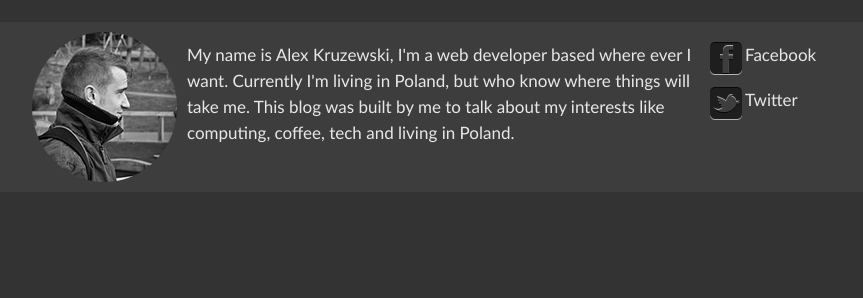
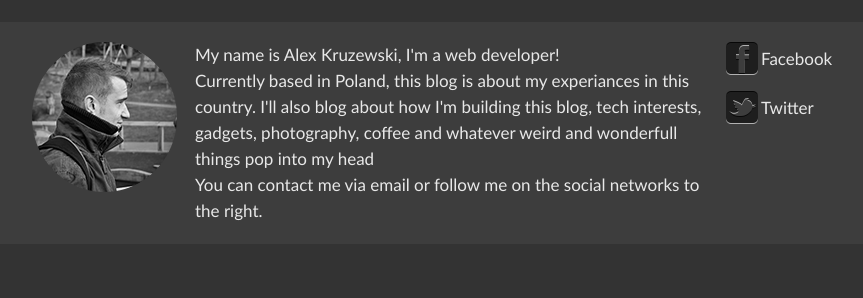
Before and after one commit to AlexKruzewski/KBlog, a Django app: page / in a window 1280 px wide. Shown: the part 104-402 px from the top of the page, without its empty margins (158-1021 px from the left). Run offline with Django 3.2, Linux system fonts and the light colour scheme; data that the repository does not hold is empty; parts of the project's set-up code (start-up, migrations or seed data) failed here and were passed over.

Commit message:
style tweaks

```diff
--- a/static/sass/layout.scss
+++ b/static/sass/layout.scss
@@ -50,12 +50,13 @@ body
 	    img
 	    {
 		float:left;
+		margin-top:10px;
             }
-            p
+            #about-me
             {
                 max-width:57%;
 		float:left;
-		margin:10px 10px;
+		margin:10px 2%;
             }
 
 		#social
@@ -71,7 +72,7 @@ body
 		    {
 			display:block;
 			height:35px;
-			padding-left:35px;
+			padding:4px 0 0 35px;
 		    }
 
 		    .fb
--- a/static/stylesheets/screen.css
+++ b/static/stylesheets/screen.css
@@ -117,33 +117,34 @@ body #footer .content {
 /* line 51, ../sass/layout.scss */
 body #footer .content img {
   float: left;
+  margin-top: 10px;
 }
-/* line 55, ../sass/layout.scss */
-body #footer .content p {
+/* line 56, ../sass/layout.scss */
+body #footer .content #about-me {
   max-width: 57%;
   float: left;
-  margin: 10px 10px;
+  margin: 10px 2%;
 }
-/* line 62, ../sass/layout.scss */
+/* line 63, ../sass/layout.scss */
 body #footer .content #social {
   float: left;
 }
-/* line 65, ../sass/layout.scss */
+/* line 66, ../sass/layout.scss */
 body #footer .content #social li {
   margin-top: 10px;
 }
-/* line 71, ../sass/layout.scss */
+/* line 72, ../sass/layout.scss */
 body #footer .content #social .twitter,
 body #footer .content #social .fb {
   display: block;
   height: 35px;
-  padding-left: 35px;
+  padding: 4px 0 0 35px;
 }
-/* line 78, ../sass/layout.scss */
+/* line 79, ../sass/layout.scss */
 body #footer .content #social .fb {
   background: url(/media/style/fb-icon.png) no-repeat 0 0;
 }
-/* line 83, ../sass/layout.scss */
+/* line 84, ../sass/layout.scss */
 body #footer .content #social .twitter {
   background: url(/media/style/twitter-icon.png) no-repeat 0 0;
 }
--- a/templates/blog/base.html
+++ b/templates/blog/base.html
@@ -26,7 +26,11 @@
     <footer id="footer">
         <div class="content">
 		<img src="/media/style/footer-me.png" alt="Me!" />
-		<p>My name is Alex Kruzewski, I'm a web developer based where ever I want. Currently I'm living in Poland, but who know where things will take me. This blog was built by me to talk about my interests like computing, coffee, tech and living in Poland.</p>
+		<div id="about-me">
+		<p>My name is Alex Kruzewski, I'm a web developer!</p>
+		<p>Currently based in Poland, this blog is about my experiances in this country. I'll also blog about how I'm building this blog, tech interests, gadgets, photography, coffee and whatever weird and wonderfull things pop into my head</p>
+		<p>You can contact me via <a href="mailto:a.t.kruzewski@gmail.com">email</a> or follow me on the social networks to the right.</p>
+		</div>
 		<ul id="social">
 			<li>
 			    <a class="fb" href="http://www.facebook.com/akruzewski" target="_blank">
```
